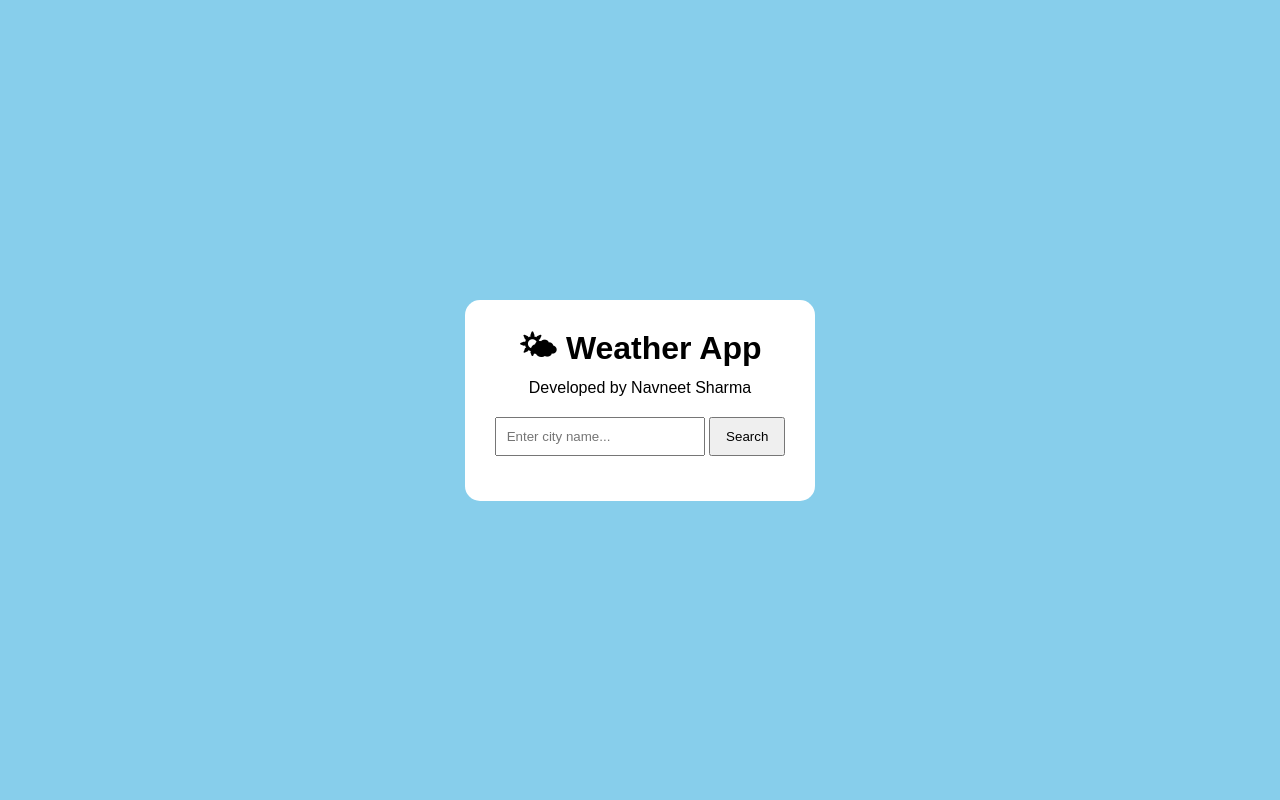
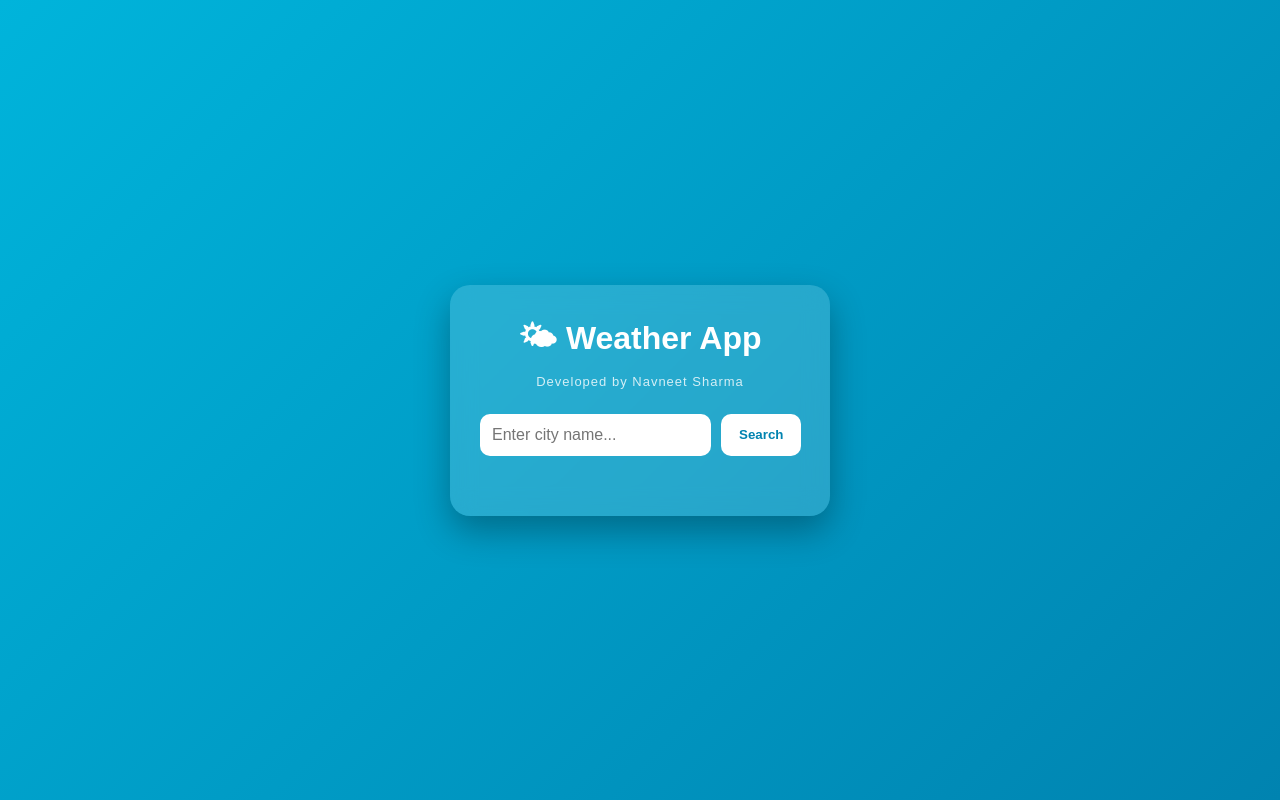
Before and after one commit to navneet8287sharma-bit/weather-app, a plain HTML site: page index.html in a window 1280 px wide. Drawn offline with Linux system fonts and the light colour scheme.

Commit message:
Update style.css

```diff
--- a/style.css
+++ b/style.css
@@ -2,39 +2,161 @@
     margin:0;
     padding:0;
     box-sizing:border-box;
-    font-family:Arial, sans-serif;
+    font-family:Arial, Helvetica, sans-serif;
 }
 
 body{
-    background:#87CEEB;
+
+    min-height:100vh;
+
     display:flex;
     justify-content:center;
     align-items:center;
-    height:100vh;
+
+    background:linear-gradient(135deg,#00b4db,#0083b0);
+
 }
 
 .container{
-    background:white;
-    width:350px;
-    padding:25px;
-    border-radius:15px;
+
+    width:380px;
+
+    background:rgba(255,255,255,.15);
+
+    backdrop-filter:blur(12px);
+
+    border-radius:20px;
+
+    padding:30px;
+
+    color:white;
+
     text-align:center;
+
+    box-shadow:0 15px 35px rgba(0,0,0,.3);
+
+}
+
+h1{
+
+    margin-bottom:5px;
+
+}
+
+.author{
+
+    font-size:13px;
+
+    opacity:.8;
+
+    margin-bottom:25px;
+
+    letter-spacing:1px;
+
 }
 
 .search-box{
-    margin:20px 0;
+
+    display:flex;
+
+    gap:10px;
+
 }
 
 input{
-    padding:10px;
-    width:70%;
+
+    flex:1;
+
+    padding:12px;
+
+    border:none;
+
+    outline:none;
+
+    border-radius:10px;
+
+    font-size:16px;
+
 }
 
 button{
-    padding:10px 15px;
+
+    border:none;
+
+    border-radius:10px;
+
+    background:#ffffff;
+
+    color:#0083b0;
+
+    padding:12px 18px;
+
+    font-weight:bold;
+
     cursor:pointer;
+
+    transition:.3s;
+
+}
+
+button:hover{
+
+    transform:scale(1.05);
+
 }
 
 #weather{
-    margin-top:20px;
+
+    margin-top:30px;
+
 }
+
+#weather img{
+
+    width:90px;
+
+}
+
+#weather h2{
+
+    margin:10px 0;
+
+}
+
+#weather h3{
+
+    font-size:45px;
+
+    margin:10px 0;
+
+}
+
+#weather p{
+
+    margin:8px 0;
+
+    font-size:18px;
+
+}
+
+@media(max-width:450px){
+
+.container{
+
+    width:90%;
+
+}
+
+.search-box{
+
+    flex-direction:column;
+
+}
+
+button{
+
+    width:100%;
+
+}
+
+}
```
